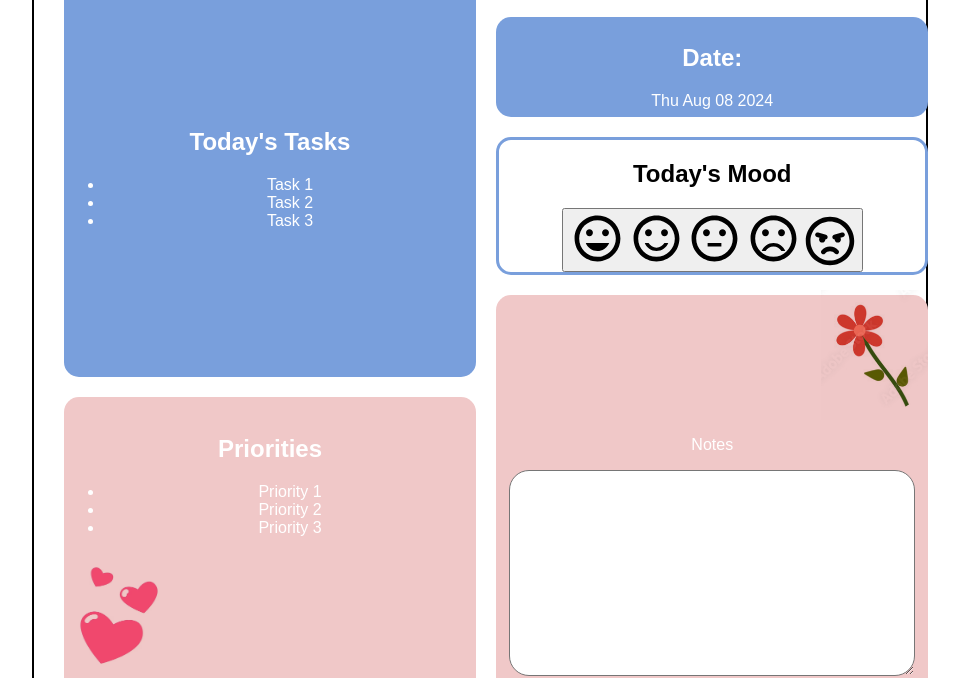
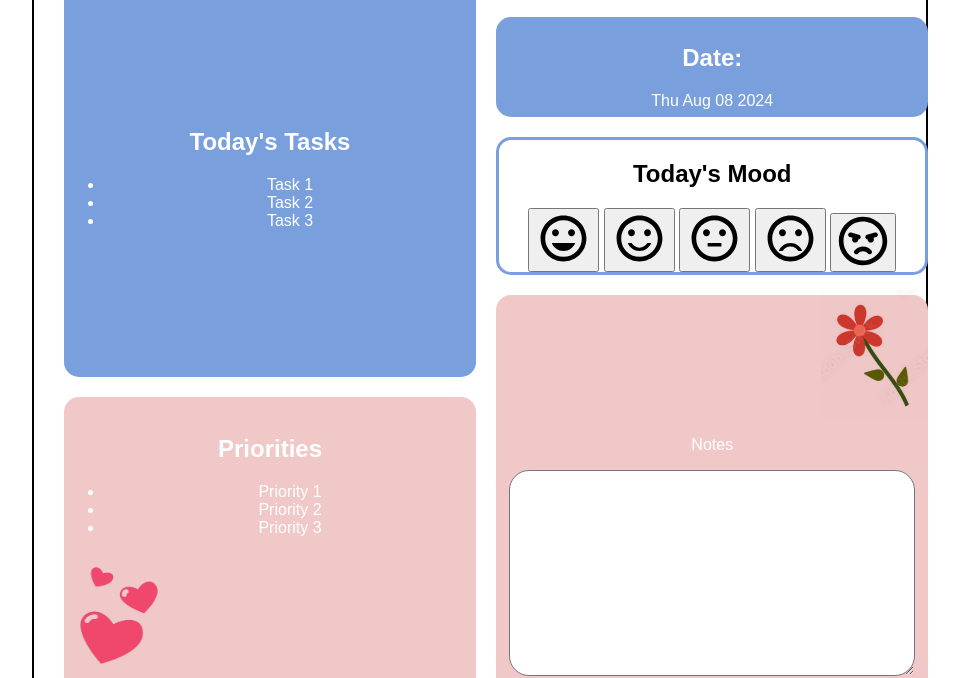
Before and after one commit to lisaaxrisaa/One_Day_at_a_time, a plain HTML site: page index.html in a window 1280 px wide. Shown: the part 123-801 px from the top of the page, without its empty margins (160-1119 px from the left). Drawn offline with Linux system fonts and the light colour scheme.

Commit message:
coding lesson #3

```diff
--- a/index.html
+++ b/index.html
@@ -122,31 +122,40 @@
         <div id="mood" class="mood-box">
           <h2>Today's Mood</h2>
           <span>
-            <button id="mood-button">
+            <button class="mood-button" data-outline="img/excited-outline.svg" data-filled="img/excited-filled.svg">
               <img
-              id="excited-button"
+              class="mood-img"
                 src="img/excited-outline.svg"
                 alt="Excited face"
                 width="55"
                 height="55"
+
               />
+              </button>
+              <button class="mood-button" data-outline="img/happy-outline.svg" data-filled="img/happy-filled.svg">
                 <img
                 src="img/happy-outline.svg"
                 alt="Happy face"
                 width="55"
                 height="55"
               />
+              </button>
+              <button class="mood-button" data-outline="img/neautral-outline.svg" data-filled="img/neautral-filled.svg">
                 <img
                 src="img/neautral-outline.svg"
                 alt="Neutral face"
                 width="55"
                 height="55"
               />
+            </button>
+            <button class="mood-button" data-outline="img/sad-outline.svg" data-filled="img/sad-filled.svg">
               <img src="img/sad-outline.svg"
               alt="Sad face"
               width="55"
               height="55"
               />
+            </button>
+              <button class="mood-button" data-outline="img/angry-outline.svg" data-filled="img/angry-filled.svg">
                 <img
               src="img/angry-outline.svg"
               alt="Angry face"
@@ -154,6 +163,7 @@
               height="50"
             />
             </button>
+
           </span>
         </div>
 
```
Lines whose indentation alone changed are shown as unchanged.
